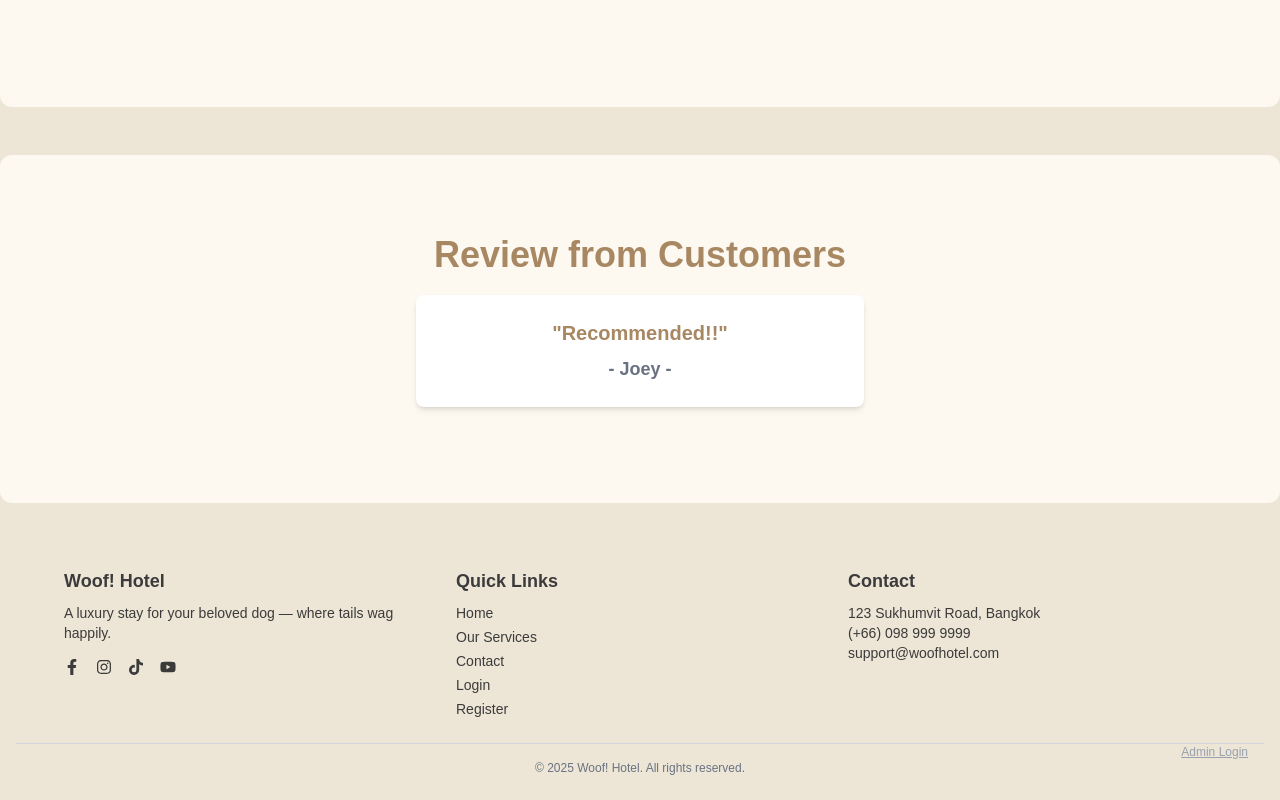
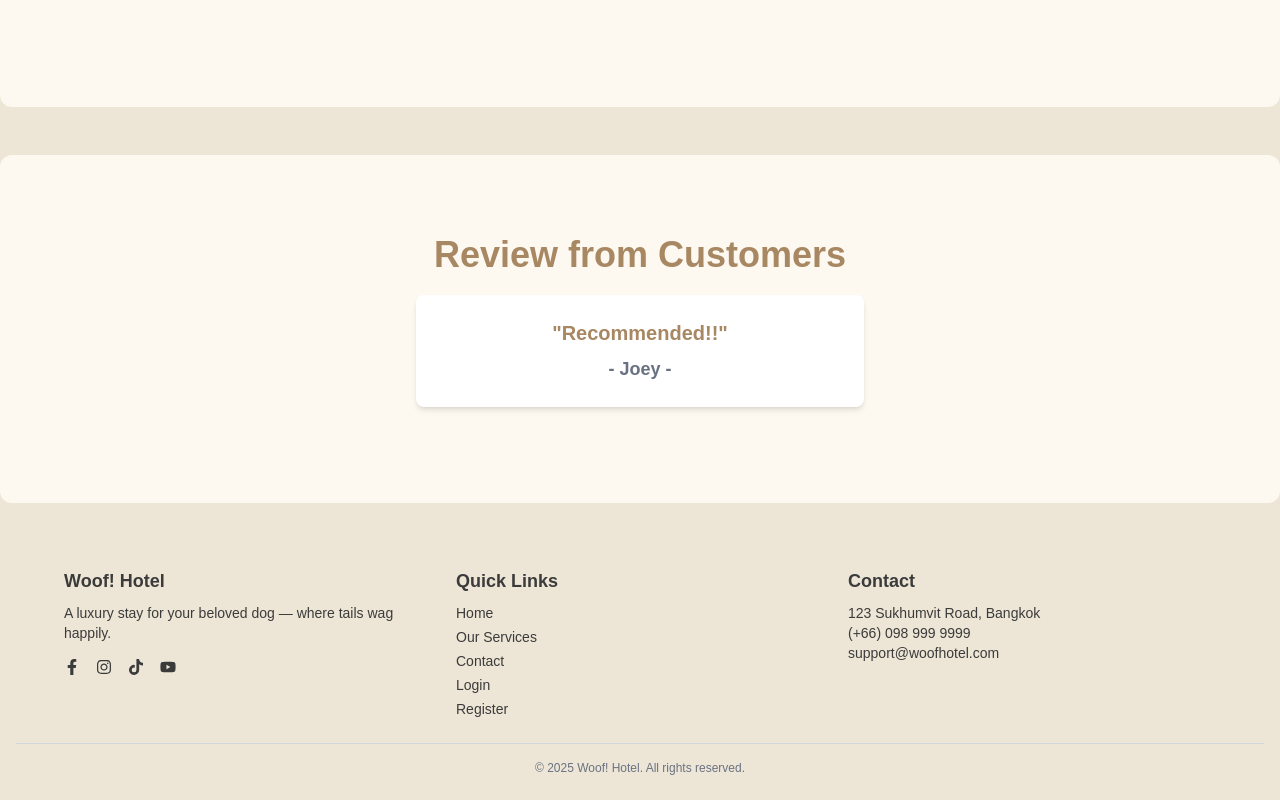
Before and after one commit to cactus-deva/dogHotel-frontend, a React (Vite) app: page / in a window 1280 px wide. Shown: the part 2217-3017 px from the top of the page. Built offline with nearby package versions, Linux system fonts and the light colour scheme; a web font is replaced by a local one.

Commit message:
hide button

```diff
--- a/src/components/Footer.tsx
+++ b/src/components/Footer.tsx
@@ -94,15 +94,14 @@ function Footer() {
       <div className="mt-6 border-t border-gray-300 pt-4 text-center text-xs text-gray-500 relative">
         © 2025 Woof! Hotel. All rights reserved.
 
-        {/* Admin Login – แปะมุมขวาล่างแบบเนียนๆ */}
-        <div className="absolute right-4 bottom-4 hidden sm:block">
+        {/* <div className="absolute right-4 bottom-4 hidden sm:block">
           <Link
             to="/admin/login"
             className="text-gray-400 hover:text-gray-600 underline"
           >
             Admin Login
           </Link>
-        </div>
+        </div> */}
       </div>
     </footer>
   );
```
